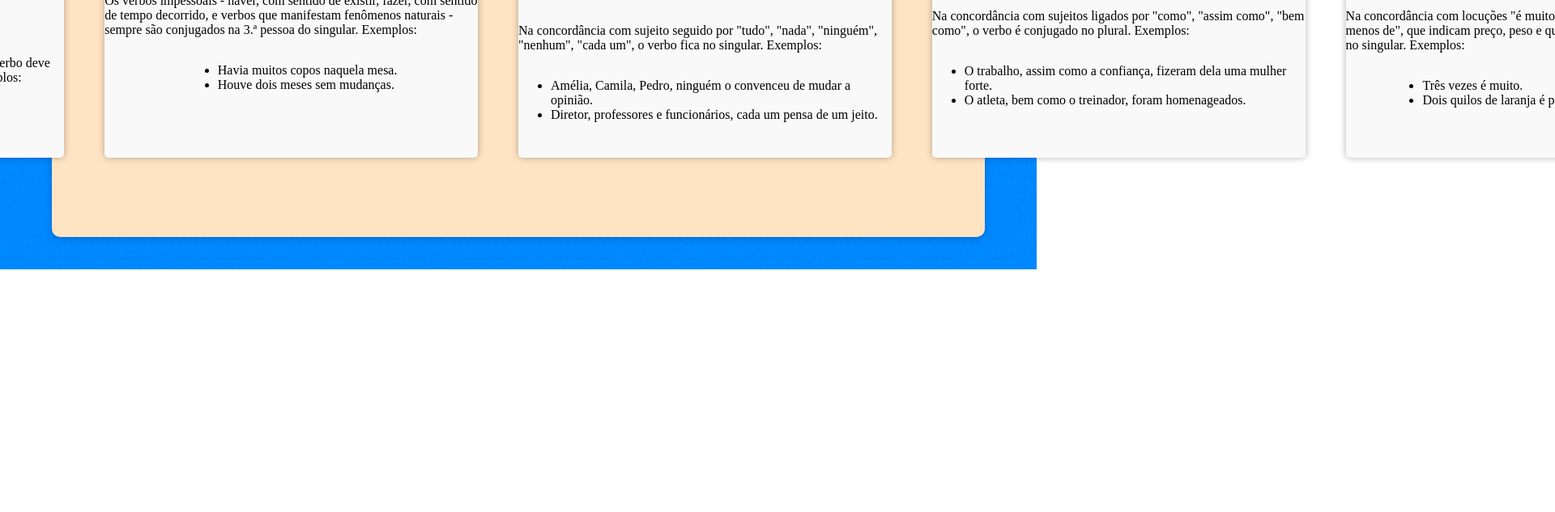
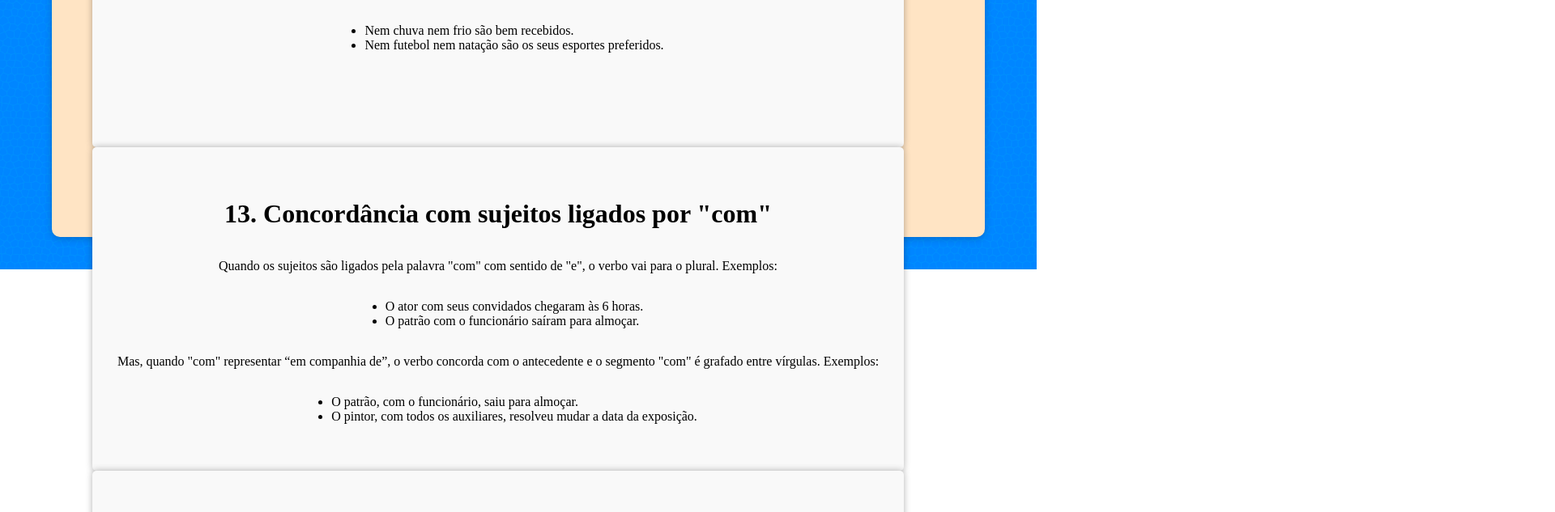
Before and after one commit to Daviiipkp/Daviiipkp.github.io, a plain HTML site: page index.html in a window 1280 px wide. Shown: the part 467-1100 px from the top of the page at 81% size, 1920 px wide, since content can reach past the window. Before the commit the page ends 800 px from the top, so only its background shows below. Drawn offline with Linux system fonts and the light colour scheme.

Commit message:
Update style.css

```diff
--- a/style.css
+++ b/style.css
@@ -68,11 +68,11 @@
   }
 
 .sc-content {
-    display: flex;
+    display: block;
     margin: 50px;
     margin-top: 100px;
     align-items: center;
-    justify-content: center;
+    justify-content: flex-start;
 }
 
 .content1 {
```
